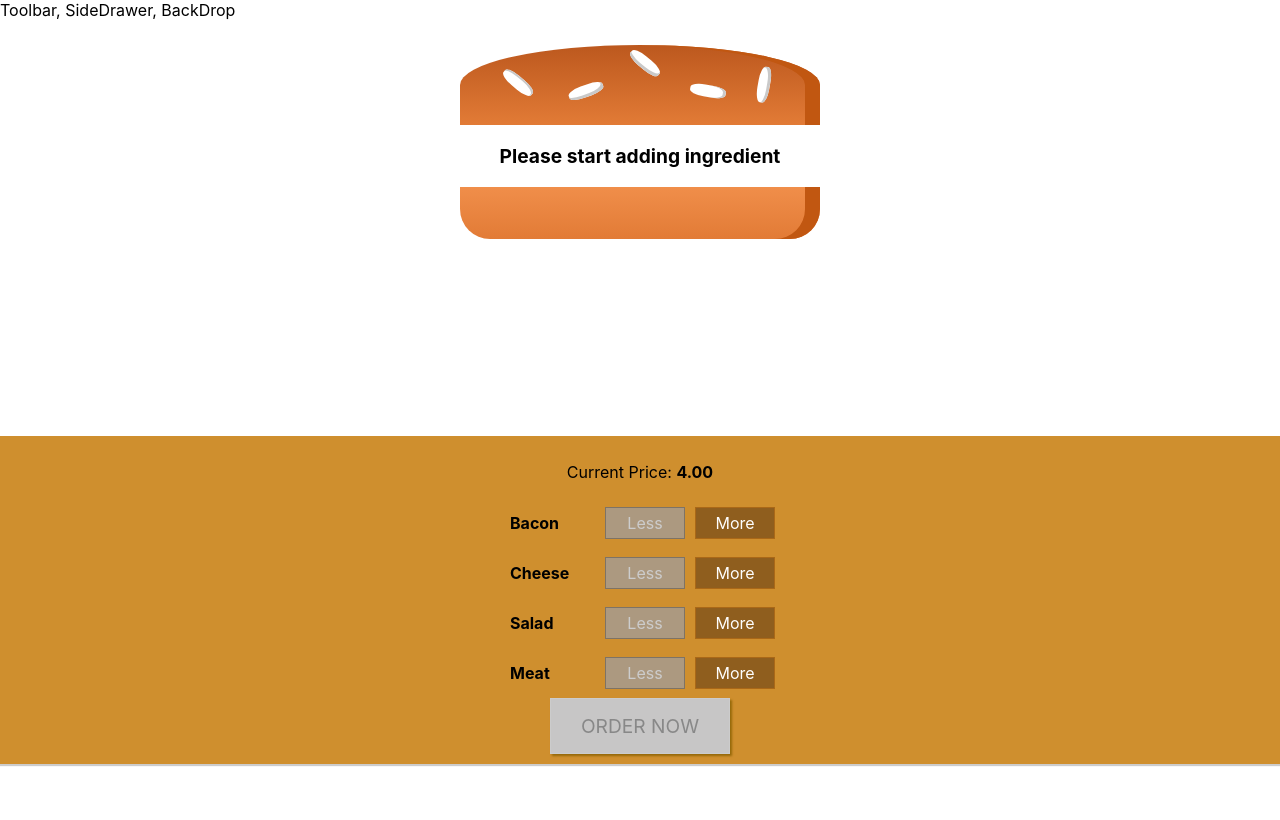
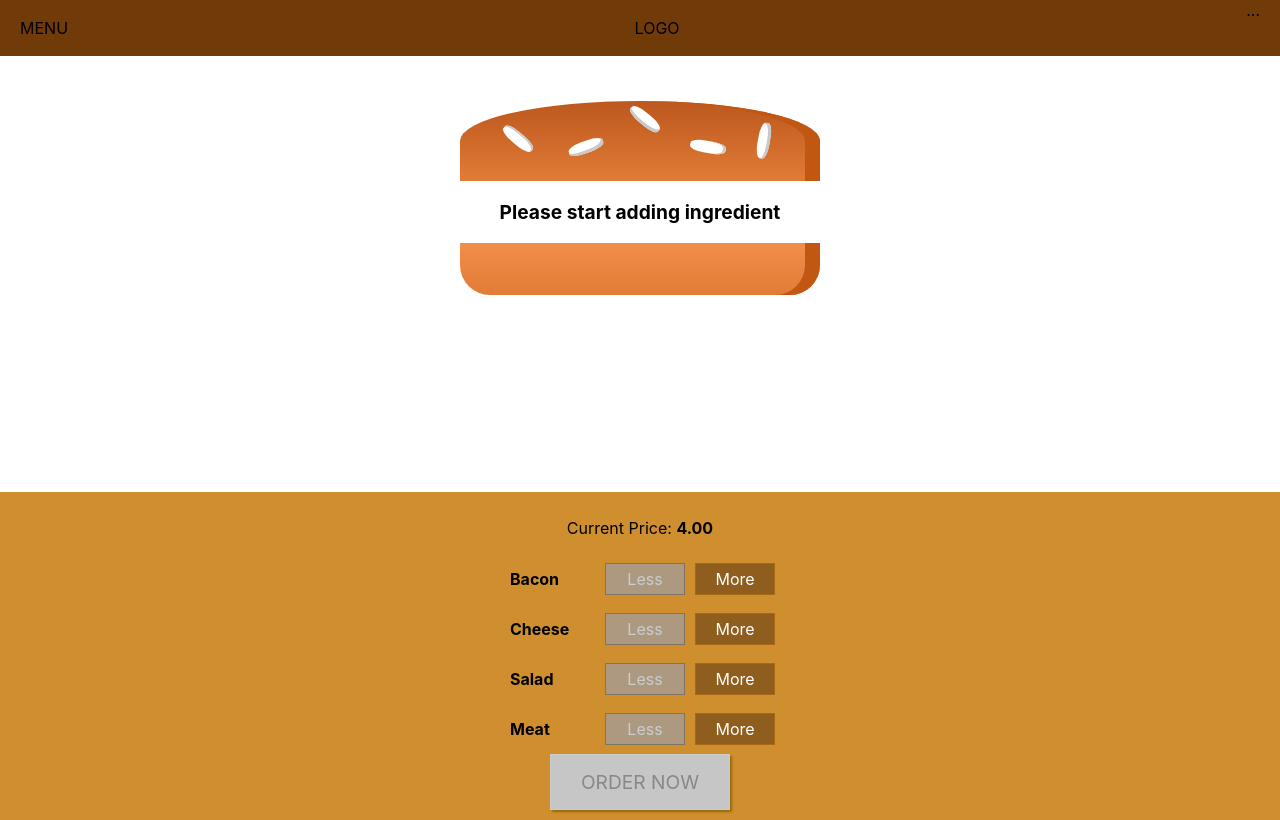
Before and after one commit to lununglee/BurgerBuilder, a React (Create React App) app: page / in a window 1280 px wide. Built offline with nearby package versions, Linux system fonts and the light colour scheme.

Commit message:
R22 - Adding a Toolbar

```diff
--- a/src/components/Layout/Layout.js
+++ b/src/components/Layout/Layout.js
@@ -3,10 +3,12 @@ import React from 'react';
 import styles from './Layout.module.css'
 
 import Aux from '../../hoc/Aux'
+import Toolbar from '../Navigation/Toolbar/Toolbar'
 
 const layout = (props) => {
 	return (
 		<Aux>
+			<Toolbar />
 			<div>Toolbar, SideDrawer, BackDrop</div>
 			<main className={styles.Content}>
 				{props.children}
--- a/src/components/Layout/Layout.module.css
+++ b/src/components/Layout/Layout.module.css
@@ -1,3 +1,3 @@
 .Content {
-	margin-top: 16px;
+	margin-top: 72px;
 }
--- /dev/null
+++ b/src/components/Navigation/Toolbar/Toolbar.js
@@ -0,0 +1,17 @@
+import React from 'react'
+
+import styles from './Toolbar.module.css'
+
+const toolbar = () => {
+	return (
+		<header className={styles.Toolbar}>
+			<div>MENU</div>
+			<div>LOGO</div>
+			<nav>
+				...
+			</nav>
+		</header>
+	)
+}
+
+export default toolbar
--- /dev/null
+++ b/src/components/Navigation/Toolbar/Toolbar.module.css
@@ -0,0 +1,18 @@
+.Toolbar {
+	height: 56px;
+	width: 100%;
+	position: fixed;
+	top: 0;
+	left: 0;
+	background-color: #703b09;
+	display: flex;
+	justify-content: space-between;
+	align-items: center;
+	padding: 0 20px;
+	box-sizing: border-box;
+	z-index: 90;
+}
+
+.Toolbar nav {
+	height: 100%;
+}
```
